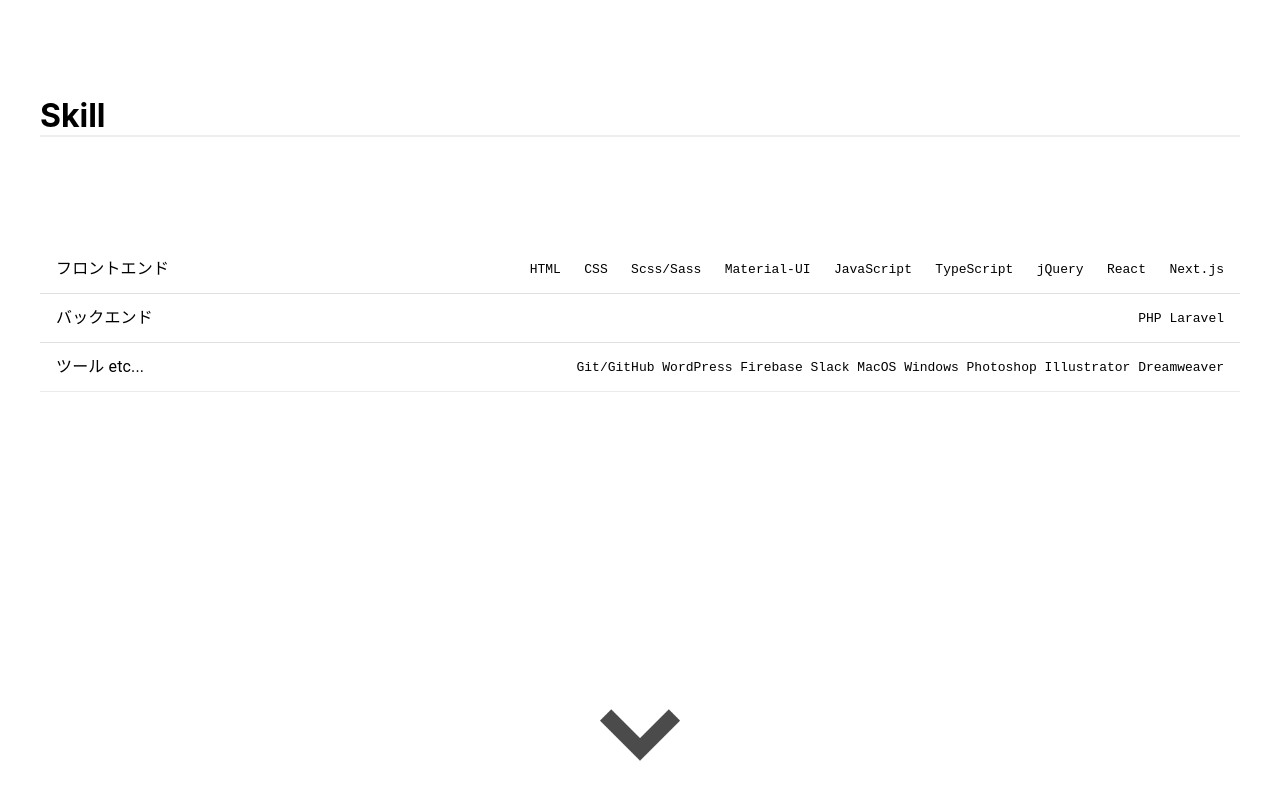
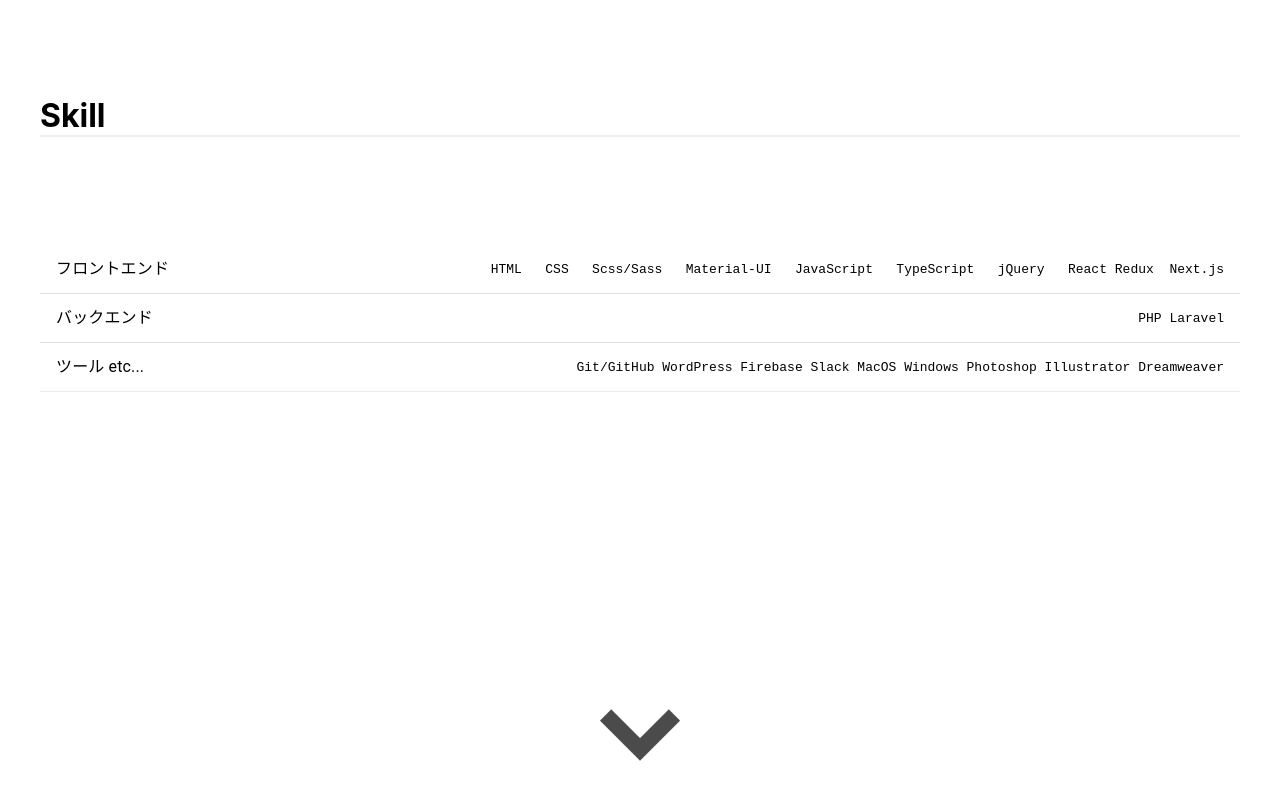
Before and after one commit to tokuyama-shouta/portfolio-ts, a React (Create React App) app: page / in a window 1280 px wide. Shown: the part 3031-3831 px from the top of the page. Built offline with nearby package versions, Linux system fonts and the light colour scheme.

Commit message:
skill add

```diff
--- a/src/components/Skill.tsx
+++ b/src/components/Skill.tsx
@@ -24,7 +24,7 @@ export default function ListDividers() {
         <ListItem button>
           <ListItemText primary="フロントエンド"/>
           <pre>
-              HTML   CSS   Scss/Sass   Material-UI   JavaScript   TypeScript   jQuery   React   Next.js
+              HTML   CSS   Scss/Sass   Material-UI   JavaScript   TypeScript   jQuery   React Redux  Next.js
           </pre>
         </ListItem>
         <Divider />
```
Also changed, not shown: 1 other file (tests, documents, lock files or other folders).
